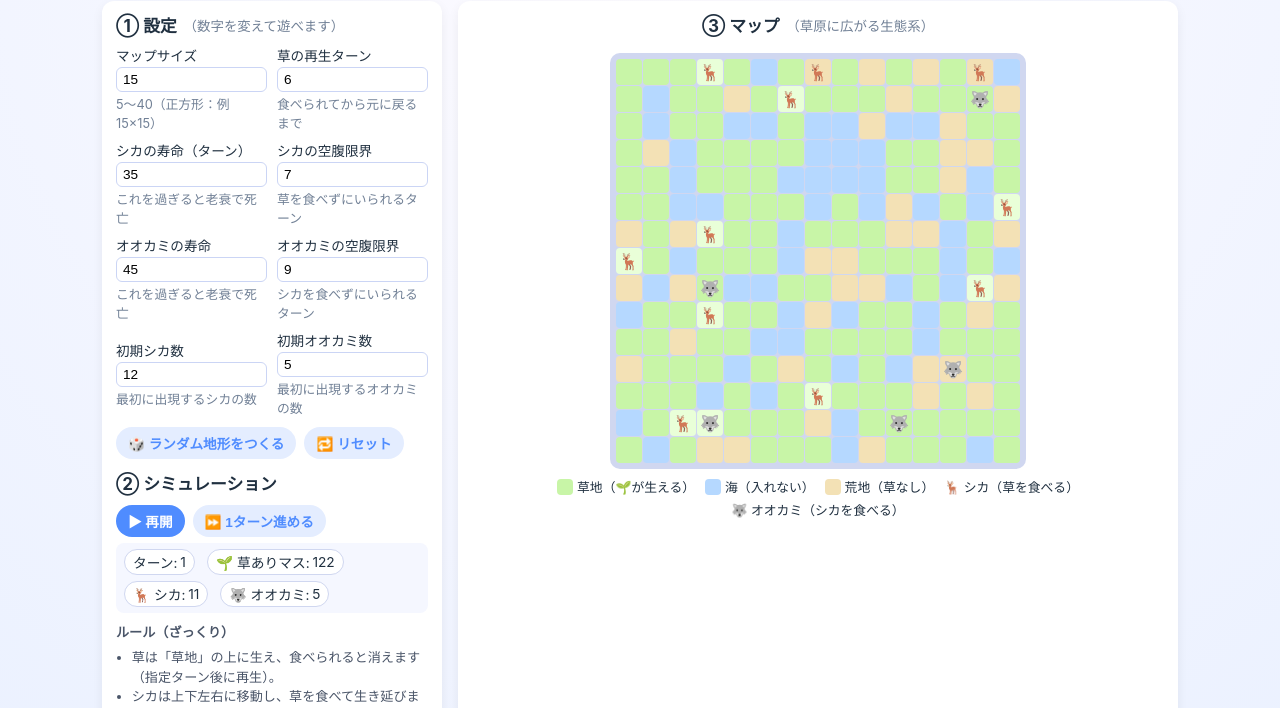
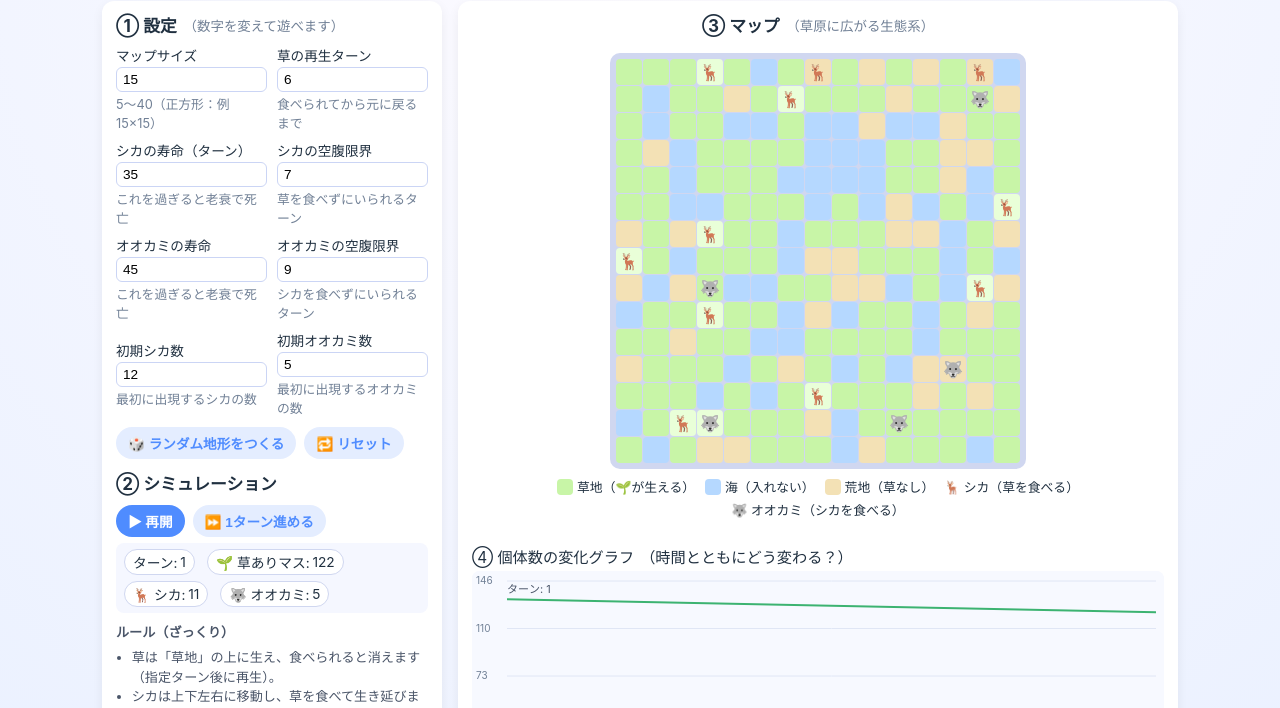
Before and after one commit to osaki2014/lifegame, a plain HTML site: page index.html in a window 1280 px wide. Both pictures are taken after a click on the button "⏩ 1ターン進める". Shown: the part 70-778 px from the top of the page. Drawn offline with Linux system fonts and the light colour scheme.

Commit message:
Update index.html

```diff
--- a/index.html
+++ b/index.html
@@ -17,6 +17,9 @@
       --grass-bare: #e9ffd8;
       --sea: #b5d8ff;
       --waste: #f3e1b5;
+      --line-grass: #3cb371; /* グラフ：草 */
+      --line-deer: #ff9800;  /* グラフ：シカ */
+      --line-wolf: #8e44ad;  /* グラフ：オオカミ */
     }
 
     * { box-sizing: border-box; }
@@ -239,6 +242,47 @@
       margin: 0.4em 0 0;
     }
 
+    /* グラフ用 */
+    #graphContainer {
+      width: 100%;
+      margin-top: 10px;
+    }
+
+    #graphTitle {
+      margin: 8px 0 4px;
+      font-size: 0.95rem;
+      display: flex;
+      align-items: center;
+      gap: 0.4em;
+    }
+
+    #graphCanvas {
+      width: 100%;
+      height: 220px;
+      border-radius: 8px;
+      background: #f7f9ff;
+      display: block;
+    }
+
+    .graph-legend {
+      margin-top: 4px;
+      justify-content: flex-start;
+      flex-wrap: wrap;
+      gap: 6px 10px;
+      font-size: 0.78rem;
+    }
+
+    .graph-dot {
+      width: 10px;
+      height: 10px;
+      border-radius: 50%;
+      display: inline-block;
+    }
+
+    .dot-grass { background: var(--line-grass); }
+    .dot-deer  { background: var(--line-deer); }
+    .dot-wolf  { background: var(--line-wolf); }
+
     @media (max-width: 800px) {
       main {
         grid-template-columns: minmax(0, 1fr);
@@ -343,7 +387,7 @@
       </div>
     </section>
 
-    <!-- 右側：マップ表示 -->
+    <!-- 右側：マップ表示＋グラフ -->
     <section class="card" id="mapWrapper">
       <h2>③ マップ <span class="small">（草原に広がる生態系）</span></h2>
       <div id="map"></div>
@@ -364,6 +408,16 @@
           🐺 オオカミ（シカを食べる）
         </div>
       </div>
+
+      <div id="graphContainer">
+        <div id="graphTitle">④ 個体数の変化グラフ <span class="small">（時間とともにどう変わる？）</span></div>
+        <canvas id="graphCanvas"></canvas>
+        <div class="legend graph-legend">
+          <div class="legend-item"><span class="graph-dot dot-grass"></span>草マス数</div>
+          <div class="legend-item"><span class="graph-dot dot-deer"></span>シカ数</div>
+          <div class="legend-item"><span class="graph-dot dot-wolf"></span>オオカミ数</div>
+        </div>
+      </div>
     </section>
   </main>
 
@@ -376,6 +430,13 @@
     let turn = 0;
     let timerId = null;
 
+    // 個体数の履歴（グラフ用）
+    let historyTurns = [];
+    let historyGrass = [];
+    let historyDeer = [];
+    let historyWolf = [];
+    let lastCounts = { grass: 0, deer: 0, wolf: 0 };
+
     const mapEl = document.getElementById('map');
     const turnSpan = document.getElementById('turnSpan');
     const grassCountSpan = document.getElementById('grassCountSpan');
@@ -383,6 +444,7 @@
     const wolfCountSpan = document.getElementById('wolfCountSpan');
     const startStopBtn = document.getElementById('startStopBtn');
     const stepBtn = document.getElementById('stepBtn');
+    const graphCanvas = document.getElementById('graphCanvas');
 
     // ====== ユーティリティ ======
     function getInputs() {
@@ -545,10 +607,131 @@
           }
         }
       }
+      lastCounts.grass = grassCount;
+      lastCounts.deer = deerList.length;
+      lastCounts.wolf = wolfList.length;
+
       grassCountSpan.textContent = grassCount;
       deerCountSpan.textContent = deerList.length;
       wolfCountSpan.textContent = wolfList.length;
       turnSpan.textContent = turn;
+    }
+
+    // ====== グラフ処理 ======
+    function resetHistoryAndRecord() {
+      historyTurns = [];
+      historyGrass = [];
+      historyDeer = [];
+      historyWolf = [];
+      recordAndDrawHistory();
+    }
+
+    function recordAndDrawHistory() {
+      if (!cells.length) return;
+      historyTurns.push(turn);
+      historyGrass.push(lastCounts.grass);
+      historyDeer.push(lastCounts.deer);
+      historyWolf.push(lastCounts.wolf);
+
+      // 古いデータを削る（最大200ポイント）
+      const maxPoints = 200;
+      if (historyTurns.length > maxPoints) {
+        historyTurns.shift();
+        historyGrass.shift();
+        historyDeer.shift();
+        historyWolf.shift();
+      }
+
+      drawGraph();
+    }
+
+    function drawGraph() {
+      if (!graphCanvas) return;
+      const ctx = graphCanvas.getContext('2d');
+      if (!ctx) return;
+
+      // キャンバスサイズを要素サイズに合わせる（レスポンシブ用）
+      const w = graphCanvas.clientWidth || 600;
+      const h = graphCanvas.clientHeight || 220;
+      graphCanvas.width = w;
+      graphCanvas.height = h;
+
+      ctx.clearRect(0, 0, w, h);
+
+      // データが少なすぎる場合は何も描かない
+      if (historyTurns.length < 2) {
+        ctx.fillStyle = '#a0aec0';
+        ctx.font = '12px -apple-system, system-ui';
+        ctx.fillText('シミュレーションを進めるとグラフが表示されます', 10, h / 2);
+        return;
+      }
+
+      // 最大値を求める（草・シカ・オオカミの中で最大）
+      const maxGrass = Math.max(...historyGrass);
+      const maxDeer = Math.max(...historyDeer, 1);
+      const maxWolf = Math.max(...historyWolf, 1);
+      let maxY = Math.max(maxGrass, maxDeer, maxWolf, 1);
+      // 少し余裕を持たせる
+      maxY = Math.ceil(maxY * 1.1);
+
+      const paddingLeft = 35;
+      const paddingRight = 8;
+      const paddingTop = 10;
+      const paddingBottom = 20;
+      const plotWidth = w - paddingLeft - paddingRight;
+      const plotHeight = h - paddingTop - paddingBottom;
+
+      // 背景
+      ctx.fillStyle = '#f7f9ff';
+      ctx.fillRect(0, 0, w, h);
+
+      // グリッド線
+      ctx.strokeStyle = '#e0e6f5';
+      ctx.lineWidth = 1;
+      ctx.beginPath();
+      const gridLines = 4;
+      for (let i = 0; i <= gridLines; i++) {
+        const y = paddingTop + (plotHeight * i / gridLines);
+        ctx.moveTo(paddingLeft, y);
+        ctx.lineTo(w - paddingRight, y);
+      }
+      ctx.stroke();
+
+      // Y目盛りラベル
+      ctx.fillStyle = '#718096';
+      ctx.font = '10px -apple-system, system-ui';
+      for (let i = 0; i <= gridLines; i++) {
+        const value = Math.round(maxY * (gridLines - i) / gridLines);
+        const y = paddingTop + (plotHeight * i / gridLines) + 3;
+        ctx.fillText(String(value), 4, y);
+      }
+
+      // X軸ラベル（ターン）
+      ctx.fillText('ターン', w - 40, h - 5);
+
+      // 折れ線を描く関数
+      function plotLine(values, color) {
+        ctx.strokeStyle = color;
+        ctx.lineWidth = 2;
+        ctx.beginPath();
+        values.forEach((val, i) => {
+          const x = paddingLeft + (plotWidth * i / (values.length - 1));
+          const y = paddingTop + plotHeight * (1 - val / maxY);
+          if (i === 0) ctx.moveTo(x, y);
+          else ctx.lineTo(x, y);
+        });
+        ctx.stroke();
+      }
+
+      plotLine(historyGrass, getComputedStyle(document.documentElement).getPropertyValue('--line-grass') || '#3cb371');
+      plotLine(historyDeer,  getComputedStyle(document.documentElement).getPropertyValue('--line-deer')  || '#ff9800');
+      plotLine(historyWolf,  getComputedStyle(document.documentElement).getPropertyValue('--line-wolf')  || '#8e44ad');
+
+      // 現在ターンの表示
+      ctx.fillStyle = '#4a5568';
+      ctx.font = '11px -apple-system, system-ui';
+      const lastTurn = historyTurns[historyTurns.length - 1];
+      ctx.fillText(`ターン: ${lastTurn}`, paddingLeft, paddingTop + 12);
     }
 
     // ====== シミュレーション1ターン ======
@@ -592,7 +775,7 @@
         const neigh = neighbors(x, y).filter(p => cells[p.y][p.x].terrain !== 'sea');
         let dest = randomChoice(neigh) || { x, y };
 
-        // すでにシカがいるマスは避ける（今ターンの新シカも含めて）
+        // すでにシカがいるマスは避ける
         if (cells[dest.y][dest.x].deer) {
           dest = { x, y }; // 動かない
         }
@@ -710,6 +893,7 @@
       wolfList = newWolf;
 
       renderAllCells();
+      recordAndDrawHistory();
     }
 
     // ====== コントロール ======
@@ -721,6 +905,7 @@
       turn = 0;
       placeInitialAnimals();
       renderAllCells();
+      resetHistoryAndRecord();
     }
 
     function startSimulation() {
@@ -770,13 +955,13 @@
       if (!cells.length) return;
       stopSimulation();
       step();
-      renderAllCells();
     });
 
     // 初期起動
     createRandomMap();
     placeInitialAnimals();
     renderAllCells();
+    resetHistoryAndRecord();
   </script>
 </body>
 </html>
```
